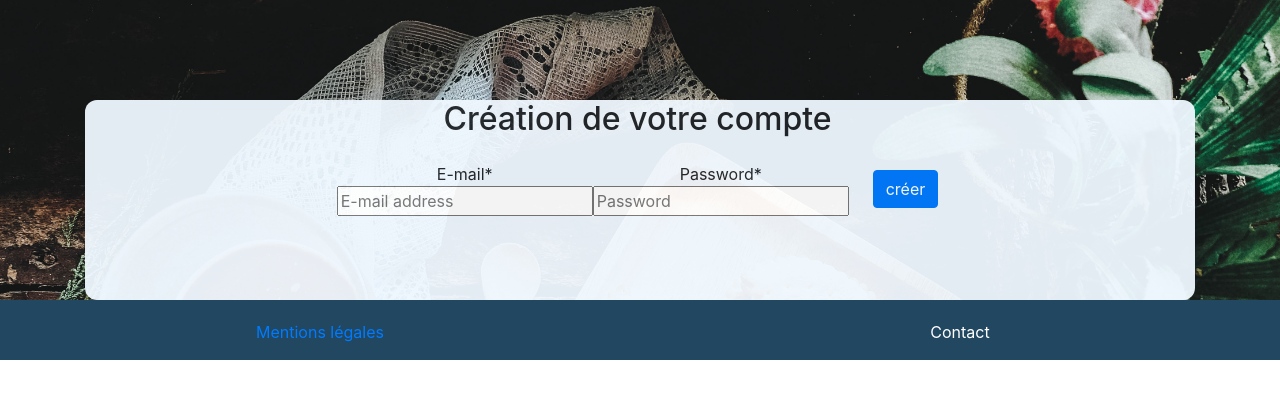
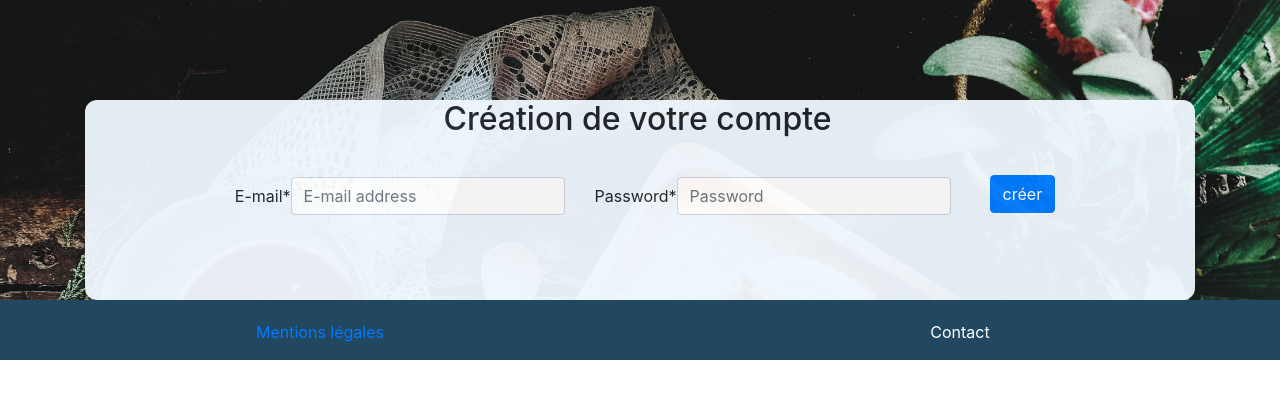
Before and after one commit to flenoir/purbeurre, a Django app: page /accounts/signup/ in a window 1280 px wide. Shown: the part 71-470 px from the top of the page. Run offline with Django 3.2, Linux system fonts and the light colour scheme; some libraries are stand-ins or nearby versions.

Commit message:
added padding in login and signup form

```diff
--- a/core/static/core/custom-style.css
+++ b/core/static/core/custom-style.css
@@ -3,6 +3,8 @@ body {
     /* background-image: url(kawin-harasai-k60JspcBwKE-unsplash.jpg);
     background-size: 100% auto; */
 }
+
+dt, dd { display: inline; }
 
 .first_row_bg {
     background-image: url(kawin-harasai-k60JspcBwKE-unsplash.jpg);
@@ -69,3 +71,8 @@ body {
     color: #FFFFFF;
     margin: 0 auto;
   }
+
+  .form-group {
+    margin:5px 5px 5px 5px;
+    padding: 10px 10px 10px 10px;
+ }
--- a/core/templates/account/login.html
+++ b/core/templates/account/login.html
@@ -8,6 +8,7 @@
 <div class="container connexion_row_windows rounded">
     <h2 class="text-center mb-4">Connexion</h2>
 
+
     <form method="post" class="form-inline justify-content-center" novalidate>
         {% csrf_token %}
         {{ form|crispy }}
--- a/purbeurre/settings.py
+++ b/purbeurre/settings.py
@@ -136,6 +136,8 @@ USE_TZ = True
 
 STATIC_URL = '/static/'
 
+CRISPY_TEMPLATE_PACK = 'bootstrap4'
+
 AUTH_USER_MODEL = 'core.CustomUser'
 
 INTERNAL_IPS  = ['127.0.0.1']
```
Also changed, not shown: search/templates/search/detail.html (+15 -6 lines).
